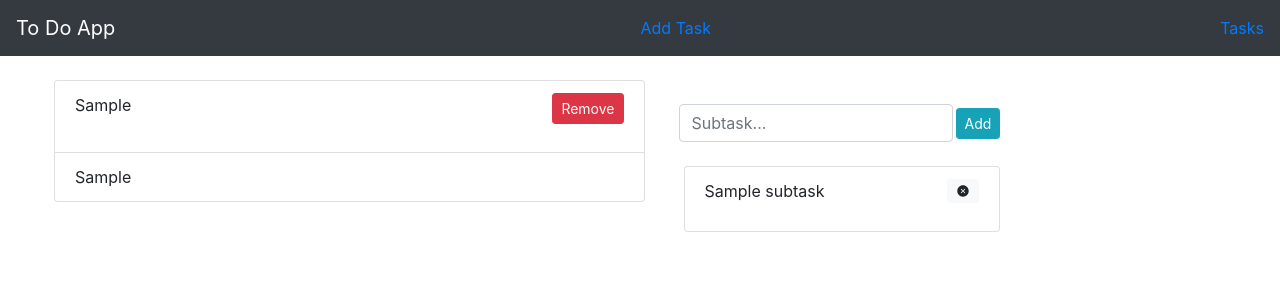
After one commit to iamhritik/Todo-App, a Django app: page /task_detail/1/ in a window 1280 px wide. The commit adds this page. Shown: the top 300 px of the page. Run offline with Django 3.2, Linux system fonts and the light colour scheme; tables that the repository leaves empty hold one stand-in row (values such as "Sample post"); some libraries are stand-ins or nearby versions.

Commit message:
Add a model for subtasks[modelname: subtasks],create some views [detail_tasks:to show task,subtask details,subtask_del_task:delete subtasks]for them and one template[detail.html: To show taskdetails] to show task details and their subtasks.

```diff
--- a/main/models.py
+++ b/main/models.py
@@ -6,6 +6,11 @@ class todo_tasks(models.Model):
   task_h=models.CharField(max_length=200)
   task_d = models.CharField(max_length=400)
   added_date=models.DateTimeField()
-
   def __str__(self):
   	return self.task_h
+
+class subtasks(models.Model):
+	taskname=models.CharField(max_length=200)
+	maintask=models.ForeignKey(todo_tasks, on_delete=models.CASCADE)
+	def __str__(self):
+		return self.taskname
--- a/main/templates/add.html
+++ b/main/templates/add.html
@@ -11,7 +11,7 @@
                 <textarea type="text" name="task_d" class="form-control form-control-sm mr-sm-4" placeholder="Describe Task" rows="6"></textarea><br/>
             </div>
       </div>
-        <button type="submit" class="btn btn-primary ">Submit</button>
+        <button type="submit" class="btn btn-primary mb-2">Submit</button>
     </form>
 </div>
 {% endblock %}
--- a/main/templates/base.html
+++ b/main/templates/base.html
@@ -1,15 +1,22 @@
+{% load static %}
 <html>
   <head>
     <title>ToDo App</title>
+
     <link rel="stylesheet" href="https://stackpath.bootstrapcdn.com/bootstrap/4.5.0/css/bootstrap.min.css" integrity="sha384-9aIt2nRpC12Uk9gS9baDl411NQApFmC26EwAOH8WgZl5MYYxFfc+NcPb1dKGj7Sk" crossorigin="anonymous" />
+    <script src="https://unpkg.com/ionicons@5.1.2/dist/ionicons.js"></script>
+    {% block url%}
+    {% endblock %}
     <style>
+      {% block css %}
+      {% endblock %}
     </style>
   </head>
   <body>
     <nav class="navbar navbar-dark bg-dark">
       <a class="navbar-brand" href="#">To Do App</a>
-      <a class="navbar-item" href="{% url 'add_task' %}">Add Task</a>
-      <a class="navbar-item" href="{% url 'home' %}">Tasks</a>
+      <a class="navbar-item" href="{% url 'main:add_task' %}">Add Task</a>
+      <a class="navbar-item" href="{% url 'main:home' %}">Tasks</a>
     </nav>
     <div class="container-fluid">
     {% block content%}{% endblock %}
--- /dev/null
+++ b/main/templates/detail.html
@@ -0,0 +1,50 @@
+{% extends 'base.html' %}
+{% load static %}
+{% block url%}
+<script src="https://unpkg.com/ionicons@5.1.2/dist/ionicons.js"></script>
+{% endblock%}
+{% block content%}
+<div class="row mt-4 ml-4">
+    <div class="col-md-6">
+        <ul class="list-group">
+            <li class="list-group-item">{{ tasks.task_h }}
+                <div class="float-right">
+                    <form action="/del_task/{{tasks.id}}/" method="post" class="form-inline">
+                        <button type="submit" class="btn btn-sm btn-danger ml-2">
+                            <span class="glyphicon glyphicon-remove"></span> Remove
+                        </button>
+                    </form>
+                </div>
+            </li>
+
+             <li class="list-group-item">{{ tasks.task_d }}</li>
+        </ul>
+    </div>
+    <div class="cols-md-6 ml-4">
+        <form  method="post" class="form-inline">
+            <div class="form-row">
+                <div class="form-group">
+                    <input type="text" name="subtaskname" class="form-control mb-2 mt-4 mr-sm-2"  placeholder="Subtask...">
+                </div>
+            </div>
+            <button type="submit" class="btn btn-info btn-sm mt-3">Add</button>
+        </form>
+        <ul class="list-group">
+        	{% for sub in subs %}
+            <li class="list-group-item">
+                {{ sub.taskname }}
+                <div class="float-right">
+                <form action="/subtask_del_task/{{sub.id}}/" method="post" class="form-inline">
+                    <button type="submit" class="btn btn-sm btn-light ml-2">
+                            <ion-icon name="close-circle"></ion-icon>
+                    </button>
+                </form>
+            	</div>
+
+            </li>
+            {% endfor %}
+        </ul>
+    </div>
+
+</div>
+{% endblock%}
--- a/main/urls.py
+++ b/main/urls.py
@@ -3,9 +3,12 @@ from django.conf import settings
 from main import views
 from django.urls import path
 
+app_name = 'main'
+
 urlpatterns=[
 	path('',views.home, name='home'),
     path('add_task', views.add_task, name="add_task"),
     path('del_task/<int:num>/', views.del_task),
-
+    path('subtask_del_task/<int:num>/', views.subtask_del_task),
+    path('task_detail/<int:num>/', views.detail_tasks, name="detail_tasks"),
 	]
--- a/main/views.py
+++ b/main/views.py
@@ -1,6 +1,6 @@
 from django.shortcuts import render
 from django.utils import timezone
-from main.models import todo_tasks
+from main.models import todo_tasks, subtasks
 from django.http import HttpResponseRedirect, HttpResponse
 from django.views.decorators.csrf import csrf_exempt
 
@@ -24,3 +24,20 @@ def add_task(request):
 def del_task(request, num):
   todo_tasks.objects.get(id=num).delete()
   return HttpResponseRedirect('/')
+
+@csrf_exempt
+def subtask_del_task(request, num):
+  subtasks.objects.get(id=num).delete()
+  return HttpResponseRedirect('/')
+
+@csrf_exempt
+def detail_tasks(request, num):
+  tasks=todo_tasks.objects.get(id=num)
+  subtask=subtasks.objects.filter(maintask_id=num)
+  subs = subtask.order_by('-id')
+  if request.method == "POST":
+    subname=request.POST["subtaskname"]
+    if subtasks.objects.create(taskname=subname,maintask=tasks):
+      return render(request,'detail.html',{'tasks':tasks, 'subs':subs})
+  else:
+    return render(request,'detail.html',{'tasks':tasks, 'subs':subs})
```
Also changed, not shown: main/templates/index.html (+11 -1 lines).
